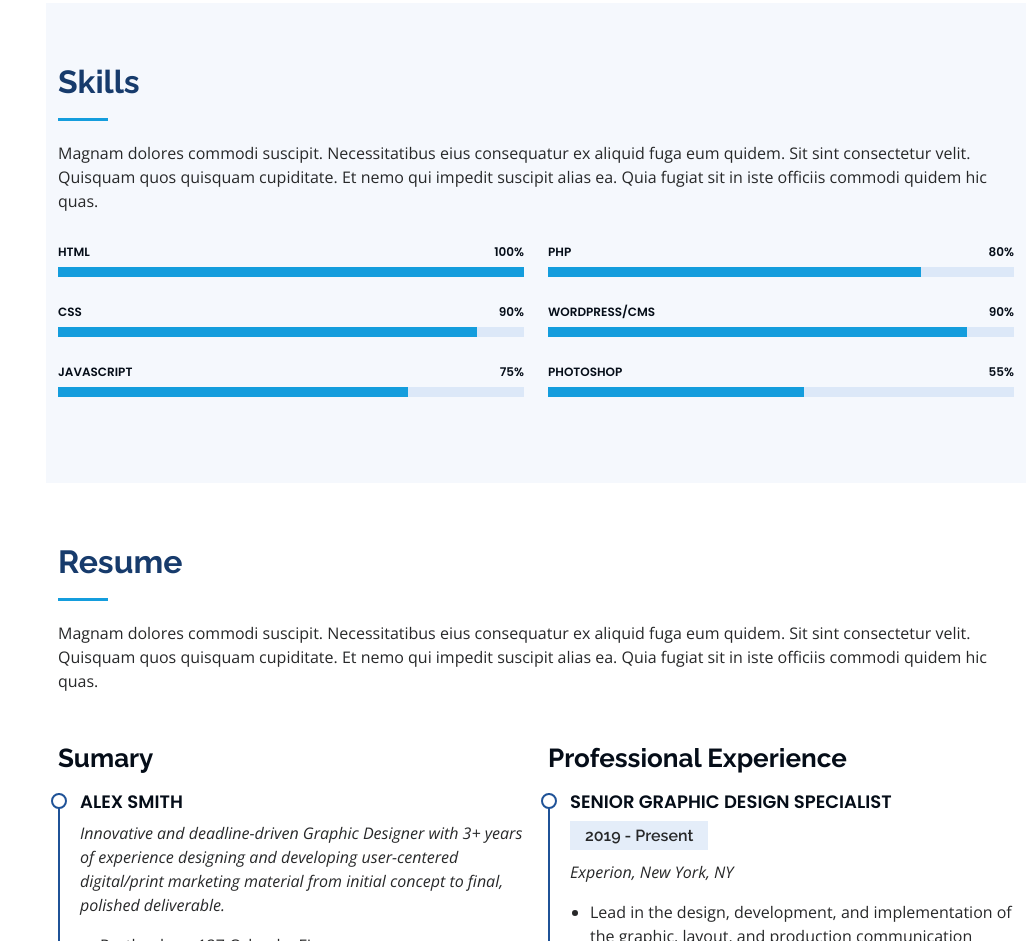
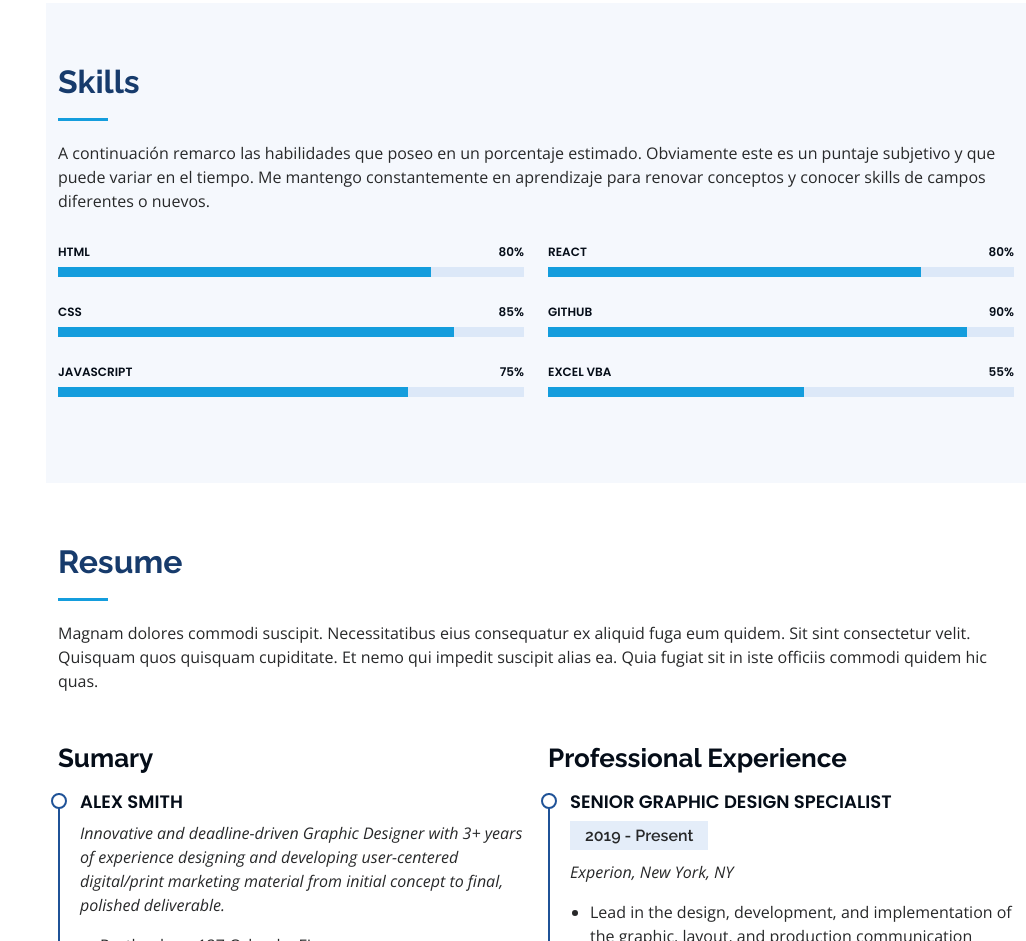
Before and after one commit to CristianEmanuelCamposFuentes/Frontend-Academy-Proyecto-Final, a plain HTML site: page index.html in a window 1280 px wide. Shown: the part 1473-2414 px from the top of the page, without its empty margins (254-1280 px from the left). Drawn offline with nearby package versions, Linux system fonts and the light colour scheme.

Commit message:
Editar seccion de Skills

```diff
--- a/index.html
+++ b/index.html
@@ -184,7 +184,7 @@
 
         <div class="section-title">
           <h2>Skills</h2>
-          <p>Magnam dolores commodi suscipit. Necessitatibus eius consequatur ex aliquid fuga eum quidem. Sit sint consectetur velit. Quisquam quos quisquam cupiditate. Et nemo qui impedit suscipit alias ea. Quia fugiat sit in iste officiis commodi quidem hic quas.</p>
+          <p>A continuación remarco las habilidades que poseo en un porcentaje estimado. Obviamente este es un puntaje subjetivo y que puede variar en el tiempo. Me mantengo constantemente en aprendizaje para renovar conceptos y conocer skills de campos diferentes o nuevos.</p>
         </div>
 
         <div class="row skills-content">
@@ -192,16 +192,16 @@
           <div class="col-lg-6" data-aos="fade-up">
 
             <div class="progress">
-              <span class="skill">HTML <i class="val">100%</i></span>
+              <span class="skill">HTML <i class="val">80%</i></span>
               <div class="progress-bar-wrap">
-                <div class="progress-bar" role="progressbar" aria-valuenow="100" aria-valuemin="0" aria-valuemax="100"></div>
+                <div class="progress-bar" role="progressbar" aria-valuenow="80" aria-valuemin="0" aria-valuemax="100"></div>
               </div>
             </div>
 
             <div class="progress">
-              <span class="skill">CSS <i class="val">90%</i></span>
+              <span class="skill">CSS <i class="val">85%</i></span>
               <div class="progress-bar-wrap">
-                <div class="progress-bar" role="progressbar" aria-valuenow="90" aria-valuemin="0" aria-valuemax="100"></div>
+                <div class="progress-bar" role="progressbar" aria-valuenow="85" aria-valuemin="0" aria-valuemax="100"></div>
               </div>
             </div>
 
@@ -217,21 +217,21 @@
           <div class="col-lg-6" data-aos="fade-up" data-aos-delay="100">
 
             <div class="progress">
-              <span class="skill">PHP <i class="val">80%</i></span>
+              <span class="skill">React <i class="val">80%</i></span>
               <div class="progress-bar-wrap">
                 <div class="progress-bar" role="progressbar" aria-valuenow="80" aria-valuemin="0" aria-valuemax="100"></div>
               </div>
             </div>
 
             <div class="progress">
-              <span class="skill">WordPress/CMS <i class="val">90%</i></span>
+              <span class="skill">GitHub <i class="val">90%</i></span>
               <div class="progress-bar-wrap">
                 <div class="progress-bar" role="progressbar" aria-valuenow="90" aria-valuemin="0" aria-valuemax="100"></div>
               </div>
             </div>
 
             <div class="progress">
-              <span class="skill">Photoshop <i class="val">55%</i></span>
+              <span class="skill">Excel VBA <i class="val">55%</i></span>
               <div class="progress-bar-wrap">
                 <div class="progress-bar" role="progressbar" aria-valuenow="55" aria-valuemin="0" aria-valuemax="100"></div>
               </div>
```
